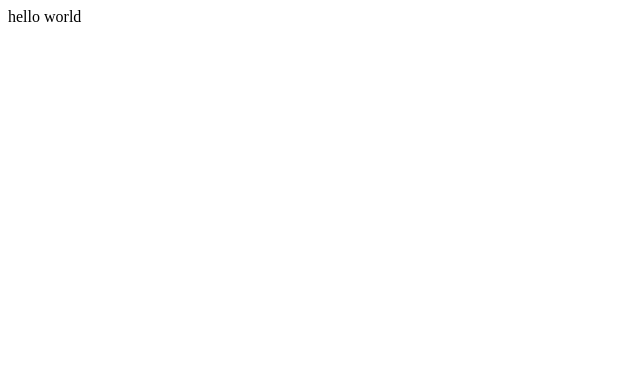
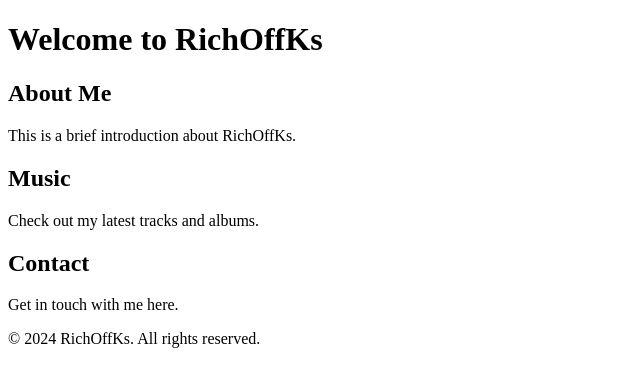
Before and after one commit to LLParis/richoffks.com, a plain HTML site: page index.html in a window 1280 px wide. Shown: the whole page, without its empty margins (0-640 px from the left). Drawn offline with Linux system fonts and the light colour scheme.

Commit message:
Work In Progress

```diff
--- a/index.html
+++ b/index.html
@@ -1 +1,32 @@
-hello world
+<!DOCTYPE html>
+<html lang="en">
+<head>
+    <meta charset="UTF-8">
+    <meta name="viewport" content="width=device-width, initial-scale=1.0">
+    <title>RichOffKs - Official Website</title>
+    <link rel="stylesheet" href="styles.css">
+</head>
+<body>
+    <header>
+        <h1>Welcome to RichOffKs</h1>
+    </header>
+    <main>
+        <section id="about">
+            <h2>About Me</h2>
+            <p>This is a brief introduction about RichOffKs.</p>
+        </section>
+        <section id="music">
+            <h2>Music</h2>
+            <p>Check out my latest tracks and albums.</p>
+        </section>
+        <section id="contact">
+            <h2>Contact</h2>
+            <p>Get in touch with me here.</p>
+        </section>
+    </main>
+    <footer>
+        <p>&copy; 2024 RichOffKs. All rights reserved.</p>
+    </footer>
+    <script src="scripts.js"></script>
+</body>
+</html>
```
